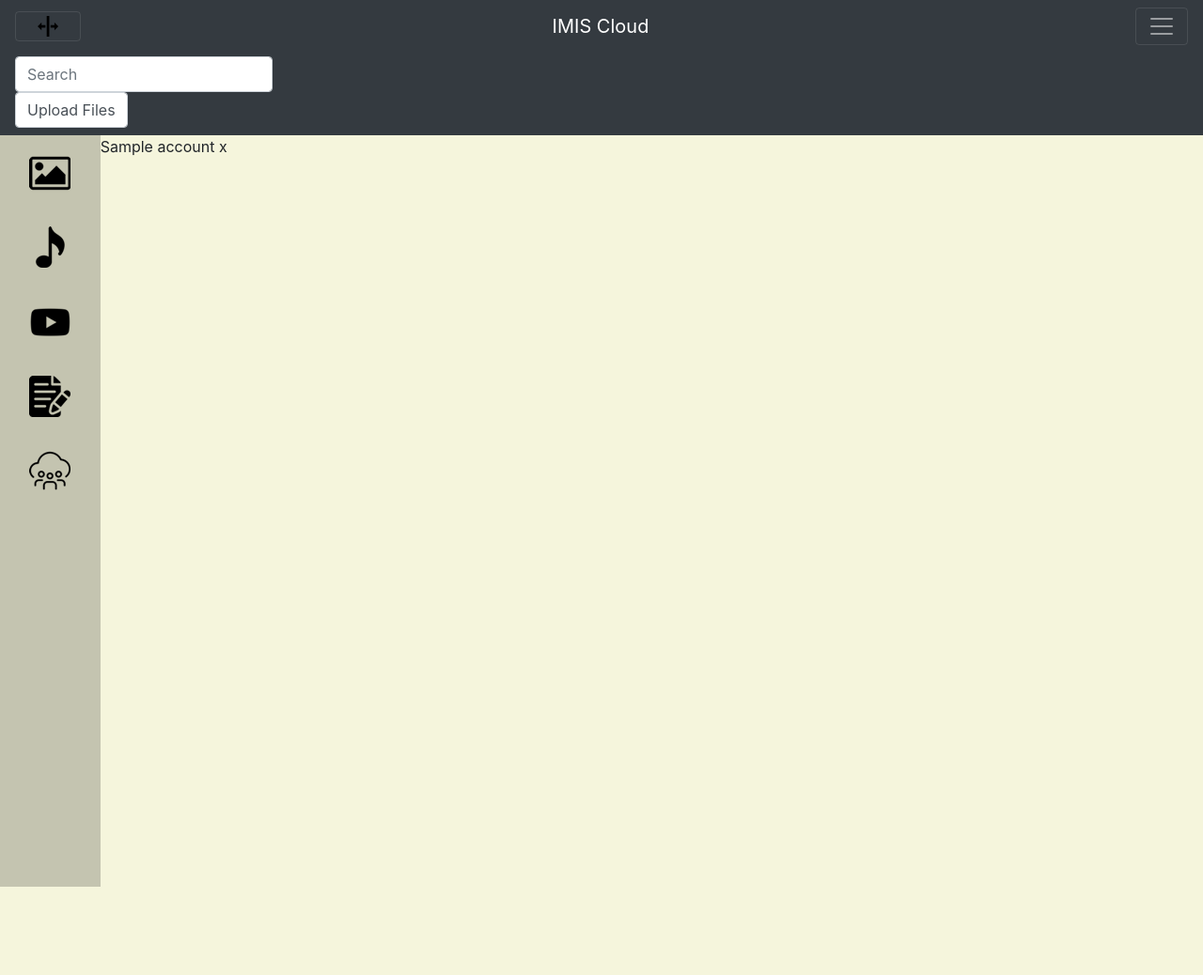
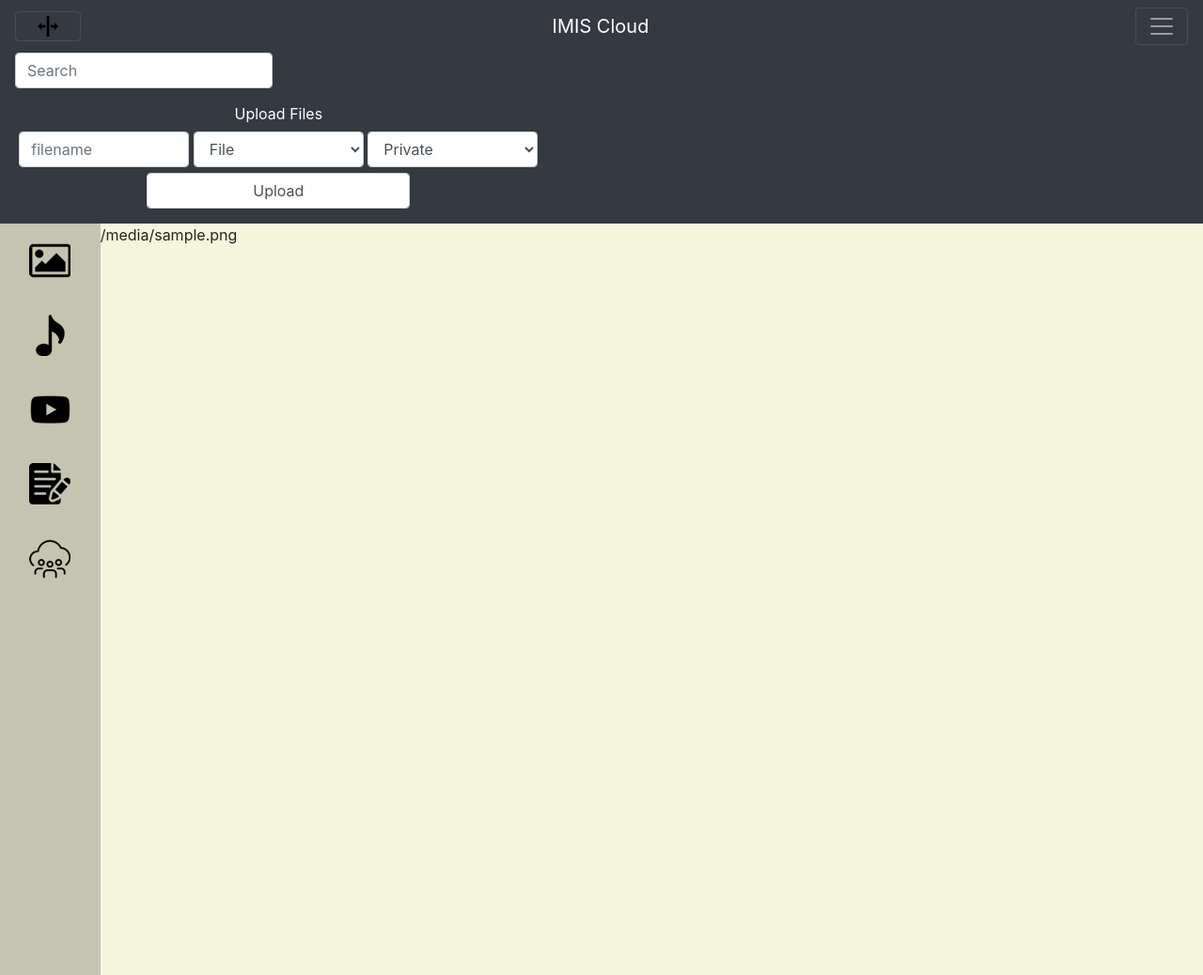
Before and after one commit to YizheZhang-Ervin/App_Web_IMISCloud, a Django app: template IMISCloud/cloudApp/templates/index.html in a window 1280 px wide, after a click that opens the changed part. Shown: the whole page at 94% size. Before the commit the page ends 944 px from the top, so only its background shows below. Run offline with Django 3.2, Linux system fonts and the light colour scheme; the template is opened without the code that fills it: most values are stand-ins (such as "Sample title", 1, 10 or a date in 2020); one stand-in notice (Sample message) is shown; some libraries are stand-ins or nearby versions.

Commit message:
update UI

```diff
--- a/IMISCloud/IMISCloud/urls.py
+++ b/IMISCloud/IMISCloud/urls.py
@@ -17,9 +17,11 @@ from django.contrib import admin
 from django.urls import path
 
 from cloudApp import views
+from cloudApp import crud
 
 urlpatterns = [
     path('admin/', admin.site.urls),
     path('index/', views.index),
-    path('', views.verify)
+    # path('testuser/', crud.create_testuser),
+    path('', views.login)
 ]
--- a/IMISCloud/cloudApp/models.py
+++ b/IMISCloud/cloudApp/models.py
@@ -30,6 +30,7 @@ class CloudStorage(models.Model):
     filename = models.TextField()
     filetype = models.TextField()
     file = models.FileField(upload_to=upload_place)
+    attribute = models.TextField(default='private')
 
     def __str__(self):
         return "File: %s" % self.filename
--- a/IMISCloud/cloudApp/templates/index.html
+++ b/IMISCloud/cloudApp/templates/index.html
@@ -1,17 +1,8 @@
-{% extends "base.html" %}
+{% extends "index_base.html" %}
 {% load static %}
 {% block title %}IMISCloud Storage{% endblock %}
 
 {% block content %}
-{{account}}
-{{password}}
+{{files}}
 
-<!-- message -->
-{% if messages %}
-    <script>
-        {% for msg in messages %}
-            alert('{{ msg.message }}');
-        {% endfor %}
-    </script>
-{% endif %}
 {% endblock %}
--- a/IMISCloud/cloudApp/templates/base.html
+++ b/IMISCloud/cloudApp/templates/index_base.html
@@ -20,13 +20,27 @@
             <button class="navbar-toggler collapsed" type="button" data-toggle="collapse" data-target="#navbarsExample01" aria-controls="navbarsExample01" aria-expanded="false" aria-label="Toggle navigation">
                 <span class="navbar-toggler-icon"></span>
             </button>
-            <div class="navbar-collapse collapse margin-top-1" id="navbarsExample01" style="">
-                <form class="form-inline my-2 my-md-0 w-100">
+            <div class="navbar-collapse collapse" id="navbarsExample01" style="">
+                <form class="form-inline my-2">
                   <input class="form-control" type="text" placeholder="Search" aria-label="Search">
                 </form>
-                <form class="form-inline my-2 my-md-0 w-100">
-                    <input class="form-control"  type="button" OnClick='javascript:document.getElementById("upload-ipt").click();' value="Upload Files">
-                    <input id="upload-ipt" type="file" style="display:none">
+                <form class="form-inline my-2">
+                    <div class="text-center">
+                        <label for="selectfile" class="color-w w-100 btn">Upload Files</label>
+                        <input id="selectfile" type="file" style="display:none">
+                        <input class="form-control w-30 d-inline" type="text" placeholder="filename">
+                        <select class="form-control w-30 d-inline" name="filetype">
+                            <option value ="file">File</option>
+                            <option value ="image">Image</option>
+                            <option value ="music">Music</option>
+                            <option value ="video">Video</option>
+                        </select>
+                        <select class="form-control w-30 d-inline" name="attribute">
+                            <option value ="private">Private</option>
+                            <option value ="shared">Shared</option>
+                        </select>
+                        <input class="form-control w-50 d-inline margin-top-1" type="button" OnClick='' value="Upload">
+                    </div>
                 </form>
             </div>
         </nav>
@@ -68,6 +82,15 @@
             </div>
         </div>
 
+        <!-- message -->
+        {% if messages %}
+            <script>
+                {% for msg in messages %}
+                    alert('{{ msg.message }}');
+                {% endfor %}
+            </script>
+        {% endif %}
+
         <!-- scripts -->
         <script src="{% static 'js/common.js' %}"></script>
         <script src="https://code.jquery.com/jquery-3.4.1.slim.min.js" integrity="sha384-J6qa4849blE2+poT4WnyKhv5vZF5SrPo0iEjwBvKU7imGFAV0wwj1yYfoRSJoZ+n" crossorigin="anonymous"></script>
--- a/IMISCloud/static/css/common.css
+++ b/IMISCloud/static/css/common.css
@@ -9,8 +9,8 @@
     color:gold;
 }
 
-.w-50{
-    width:50%;
+.w-30{
+    width:32.3%!important;
 }
 
 .indent-3{
@@ -35,3 +35,11 @@
 .bgc-b{
     background-color:rgba(0,0,0,0.2);
 }
+
+.self-container::-webkit-scrollbar{
+    display:none
+}
+
+.d-inline{
+    display:inline;
+}
--- a/IMISCloud/static/css/signin.css
+++ b/IMISCloud/static/css/signin.css
@@ -1,5 +1,4 @@
 .form-signin {
-  width: 100%;
   max-width: 330px;
   padding: 15px;
   margin:15% auto;
```
Also changed, not shown: IMISCloud/cloudApp/crud.py (+14 -4 lines), IMISCloud/cloudApp/templates/login.html (added, +23 -0 lines), IMISCloud/cloudApp/templates/login_register_base.html (renamed from IMISCloud/cloudApp/templates/verify.html, +2 -17 lines), IMISCloud/cloudApp/templates/register.html (added, +8 -0 lines), IMISCloud/cloudApp/views.py (+12 -6 lines), IMISCloud/cloudApp/migrations/0002_cloudstorage_attribute.py (added).
